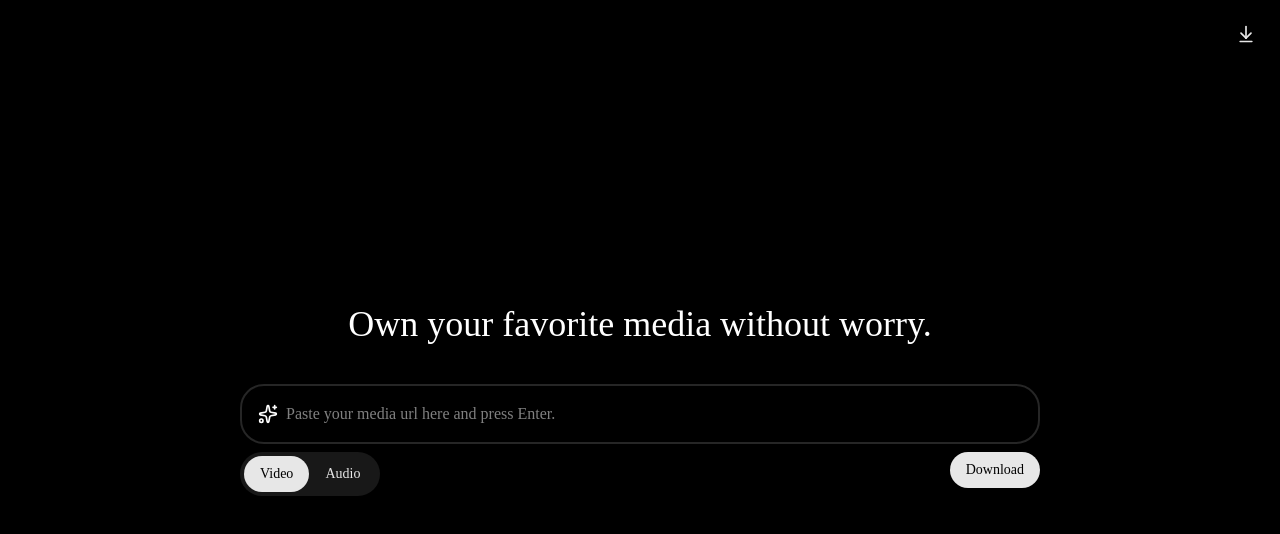
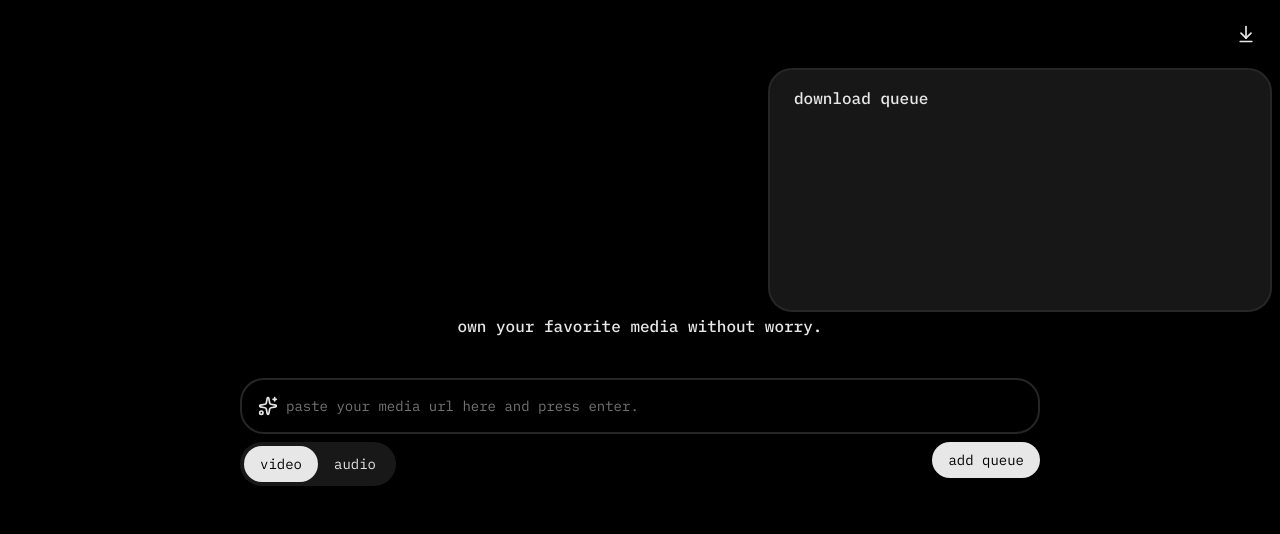
Before and after one commit to Kuredew/grips, a SvelteKit app in the folder web/: page / in a window 1280 px wide. Shown: the top 534 px of the page. Built offline with nearby package versions, Linux system fonts and the light colour scheme; no server answers.

Commit message:
refactor: simplfy ui design

```diff
--- a/web/src/components/queue/Queue.svelte
+++ b/web/src/components/queue/Queue.svelte
@@ -2,7 +2,7 @@
 	import { queueManager } from '$lib/queue.svelte';
 	import Button from '../button/Button.svelte';
 
-	let clicked = $state(false);
+	let clicked = $state(true);
 </script>
 
 <div class="fixed top-0 right-0 flex h-80 w-130 flex-col items-end gap-2 p-2">
@@ -30,10 +30,11 @@
 	</Button>
 
 	<div
-		class="flex min-h-0 w-full flex-1 rounded-3xl border-2 border-neutral-800 px-6 py-4 transition-all {!clicked
-			? 'scale-0'
-			: 'scale-100'}"
+		class="flex min-h-0 w-full flex-1 flex-col gap-2 rounded-3xl border-2 border-neutral-800 bg-neutral-900 px-6 py-4 transition-all {!clicked
+			? 'scale-0 opacity-0'
+			: 'scale-100 opacity-100'}"
 	>
-		<p class="text-xl font-medium">Download Queue</p>
+		<p class="font-medium">download queue</p>
+		<div class="flex max-h-full flex-1 flex-col gap-1 overflow-y-auto"></div>
 	</div>
 </div>
--- a/web/src/routes/+layout.svelte
+++ b/web/src/routes/+layout.svelte
@@ -22,8 +22,8 @@
 	}
 
 	:global(body) {
-		color: white;
+		color: var(--color-white);
 		background-color: black;
-		font-family: 'Satoshi';
+		font-family: 'ibm plex mono';
 	}
 </style>
--- a/web/src/routes/+page.svelte
+++ b/web/src/routes/+page.svelte
@@ -38,7 +38,7 @@
 		<div class="flex w-full flex-col items-center justify-center">
 			<div class="flex w-200 max-w-full flex-col items-center justify-center gap-10">
 				<div class="flex w-full flex-col items-center justify-center">
-					<h1 class="text-4xl font-medium">Own your favorite media without worry.</h1>
+					<h1 class="font-medium">own your favorite media without worry.</h1>
 				</div>
 
 				<div class="flex w-full flex-col gap-2">
@@ -64,8 +64,8 @@
 							bind:value={url}
 							bind:this={input}
 							type="text"
-							class="flex-1 outline-none"
-							placeholder="Paste your media url here and press Enter."
+							class="flex-1 text-sm outline-none"
+							placeholder="paste your media url here and press enter."
 							onfocusin={() => (inputFocus = true)}
 							onfocusout={() => (inputFocus = false)}
 							disabled={running}
@@ -76,15 +76,15 @@
 						<div class="flex items-center rounded-full bg-white/10 px-1 py-1">
 							<Button
 								onclick={() => (mediaType = 'video')}
-								variant={mediaType == 'video' ? 'primary' : 'secondary'}>Video</Button
+								variant={mediaType == 'video' ? 'primary' : 'secondary'}>video</Button
 							>
 							<Button
 								onclick={() => (mediaType = 'audio')}
-								variant={mediaType == 'audio' ? 'primary' : 'secondary'}>Audio</Button
+								variant={mediaType == 'audio' ? 'primary' : 'secondary'}>audio</Button
 							>
 						</div>
 						<Button onclick={sendToQueue} class="justify-end" disabled={running} variant="primary"
-							>Download</Button
+							>add queue</Button
 						>
 					</div>
 				</div>
```
